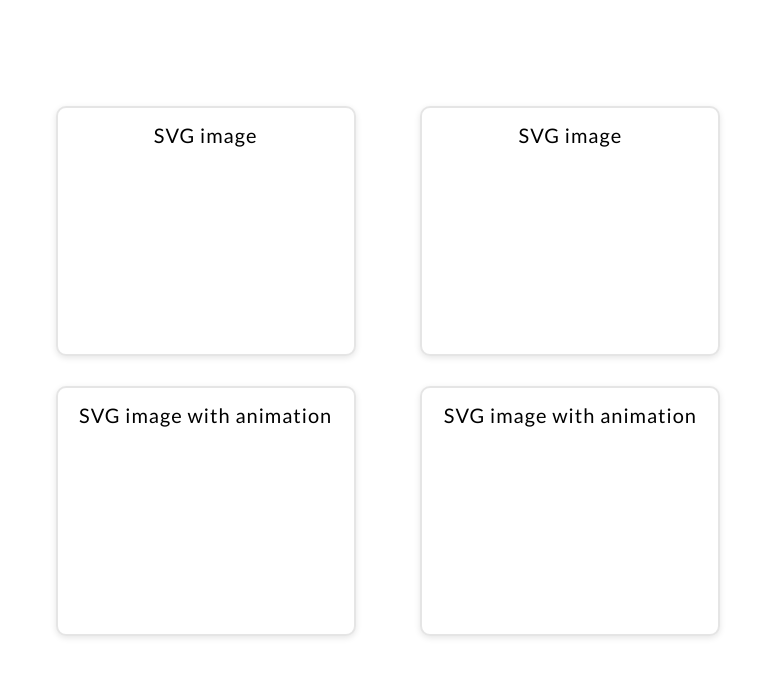
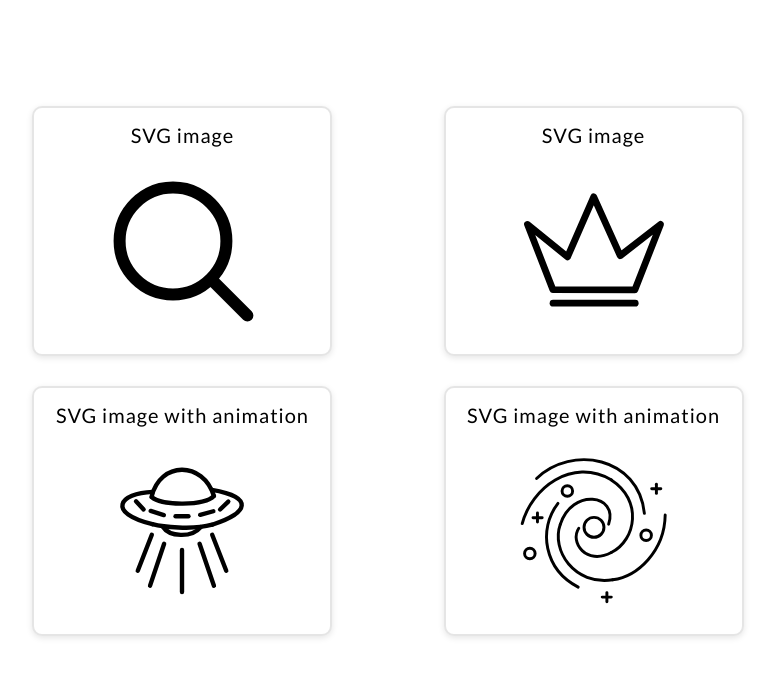
Before and after one commit to nathalie-jane/lesson-09-svg-and-animations, a plain HTML site: page index.html in a window 1280 px wide. Shown: the part 68-744 px from the top of the page, without its empty margins (252-1027 px from the left). Drawn offline with Linux system fonts and the light colour scheme.

Commit message:
feat: add inline and external SVG images to cards

```diff
--- a/css/styles.css
+++ b/css/styles.css
@@ -67,6 +67,7 @@ main {
   box-shadow: 0px 2px 6px rgba(0, 0, 0, 0.1);
 }
 .card__title {
+  flex-grow: 0.3;
   font-weight: 400;
   font-size: 20px;
   letter-spacing: 0.05em;
--- a/index.html
+++ b/index.html
@@ -20,19 +20,33 @@
 				<div class="collection__cards">
 					<div class="card">
 						<h2 class="card__title">SVG image</h2>
-						<div class="card__visual"></div>
+						<div class="card__visual">
+							<!-- Magnifying glass SVG image -->
+							<svg viewBox="0 0 250 250" width="150" height="150" xmlns="http://www.w3.org/2000/svg">
+    							<circle cx="110" cy="110" r="89" stroke="black" stroke-width="20" fill="none"/>
+								<line x1="234" y1="234" x2="174" y2="174" stroke="black" stroke-width="20" stroke-linecap="round"/>
+								<title>Black outline depicting a magnifying glass</title>
+							</svg>
+						</div>
 					</div>
 					<div class="card">
 						<h2 class="card__title">SVG image</h2>
-						<div class="card__visual"></div>
+						<div class="card__visual">
+							<!-- Royal crown SVG image -->
+							<img src="images/crown.svg" alt="Black outline depicting a royal crown">
+						</div>
 					</div>
 					<div class="card">
 						<h2 class="card__title">SVG image with animation</h2>
-						<div class="card__visual"></div>
+						<div class="card__visual">
+							<img src="images/ufo.svg" alt="Black outline depicting a UFO">
+						</div>
 					</div>
 					<div class="card">
 						<h2 class="card__title">SVG image with animation</h2>
-						<div class="card__visual"></div>
+						<div class="card__visual">
+							<img src="images/galaxy.svg" alt="Black outline depicting a galaxy">
+						</div>
 					</div>
 				</div>
 			</section>
```
Also changed, not shown: images/crown.svg (added), images/galaxy.svg (added), images/ufo.svg (added).
